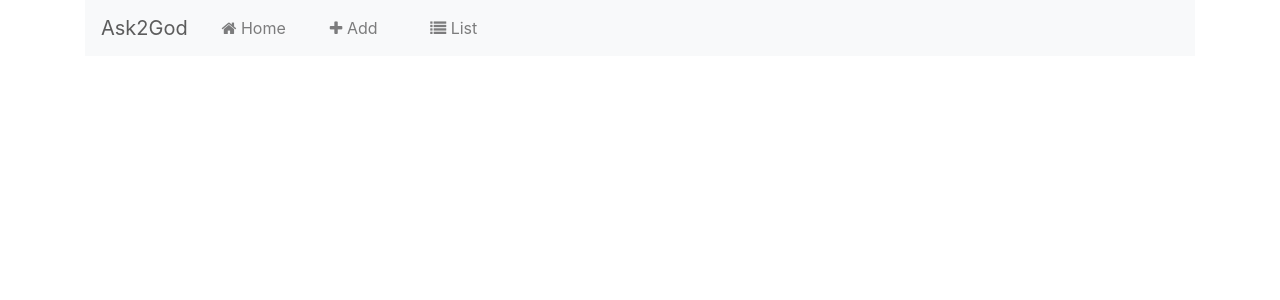
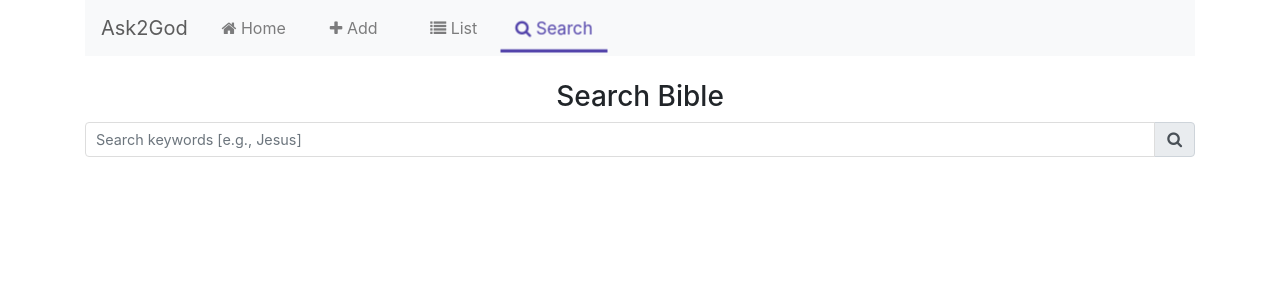
Before and after one commit to prashanth-sams/ask2god, a React (Create React App) app: page /search in a window 1280 px wide. Shown: the top 300 px of the page. Built offline with nearby package versions, Linux system fonts and the light colour scheme.

Commit message:
added search component

```diff
--- a/package.json
+++ b/package.json
@@ -12,6 +12,7 @@
     "react": "^16.7.0",
     "react-burger-menu": "^2.6.10",
     "react-dom": "^16.7.0",
+    "react-loading": "^2.0.3",
     "react-router-dom": "^4.3.1",
     "react-scripts": "2.1.3",
     "react-select": "^2.4.3",
--- a/src/App.js
+++ b/src/App.js
@@ -1,13 +1,15 @@
 import React, { Component } from 'react';
 import 'bootstrap/dist/css/bootstrap.min.css';
-import "./css/common_styles.css"
+import "./css/common_styles.css";
 import { BrowserRouter as Router, Switch, Route, Link } from 'react-router-dom';
-import { slide as Menu } from 'react-burger-menu'
+import { slide as Menu } from 'react-burger-menu';
 import Create from './components/create.component';
 import Edit from './components/edit.component';
 import Index from './components/index.component';
+import Search from './components/search.component';
 import './css/tabs.css';
 import './css/mobile.css';
+// import ReactLoading from 'react-loading';
 
 function handleClick(e) {
   var header = document.getElementById("header");
@@ -38,6 +40,8 @@ class App extends Component {
       document.getElementById("create").className += " active";
     } else if (window.location.pathname.includes('/index') && window.location.pathname.length > 2) {
       document.getElementById("index").className += " active";
+    } else if (window.location.pathname.includes('/search') && window.location.pathname.length > 2) {
+      document.getElementById("search").className += " active";
     } else {
       console.log('unknown page')
     }
@@ -59,6 +63,10 @@ class App extends Component {
             <a id="resp-index" className="menu-item" href="/index">
               <i className="fa fa-list"></i>
               <span> List verse</span>
+            </a>
+            <a id="resp-search" className="menu-item" href="/search">
+              <i className="fa fa-search"></i>
+              <span> Search Bible</span>
             </a>
           </Menu>
           <nav className="navbar navbar-expand-lg navbar-light bg-light">
@@ -83,6 +91,12 @@ class App extends Component {
                     <span> List</span>
                   </Link>
                 </li>
+                <li className="nav-item">
+                  <Link to={'/search'} className="nav-link" id="search" onClick={handleClick}>
+                    <i className="fa fa-search"></i>
+                    <span> Search</span>
+                  </Link>
+                </li>
               </ul>
             </div>
           </nav>
@@ -91,6 +105,8 @@ class App extends Component {
               <Route path='/create' component={ Create } />
               <Route path='/edit/:id' component={ Edit } />
               <Route path='/index' component={ Index } />
+              <Route path='/search' component={ Search } />
+              {/* <ReactLoading type={'bars'} color={'#5243AA'} height={'20%'} width={'20%'} /> */}
           </Switch>
         </div>
       </Router>
--- /dev/null
+++ b/src/components/search.component.js
@@ -0,0 +1,19 @@
+import React , { Component } from 'react';
+
+export default class Search extends Component {
+
+	render(){
+		return (
+			<div>
+				<h3 align="center">Search Bible</h3>
+                <div className="input-group md-form form-sm form-2 pl-0">
+                    <input className="form-control my-0 py-1 lime-border" type="text" placeholder="Search keywords [e.g., Jesus]" aria-label="Search" name="search"/>
+                        <div className="input-group-append">
+                            <span className="input-group-text lime lighten-2" id="basic-text1"><i className="fa fa-search text-grey"
+                                aria-hidden="true"></i></span>
+                        </div>
+                </div>
+			</div>
+		)
+	}
+}
```
Also changed, not shown: src/components/SearchBible.js (added), 1 other file (tests, documents, lock files or other folders).
